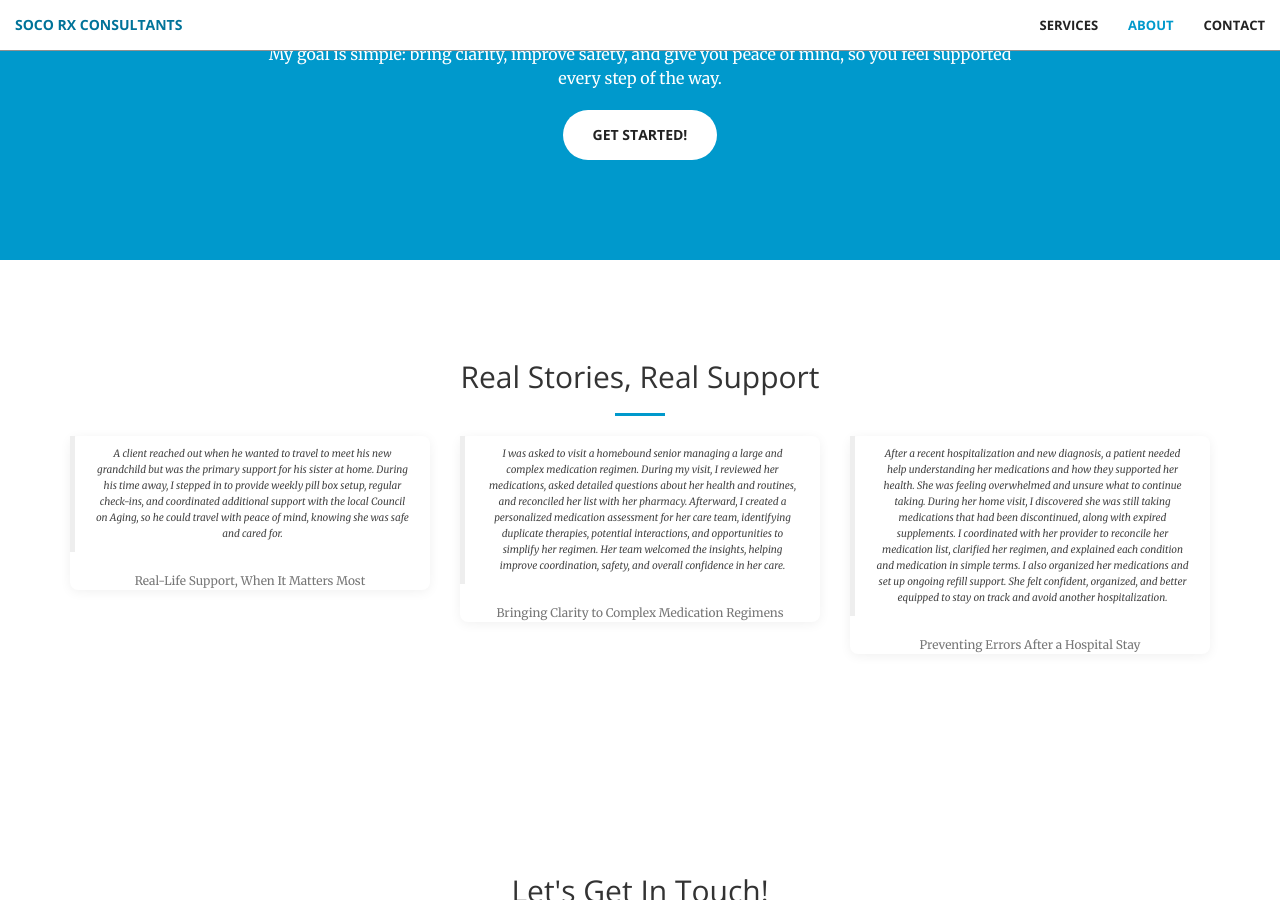
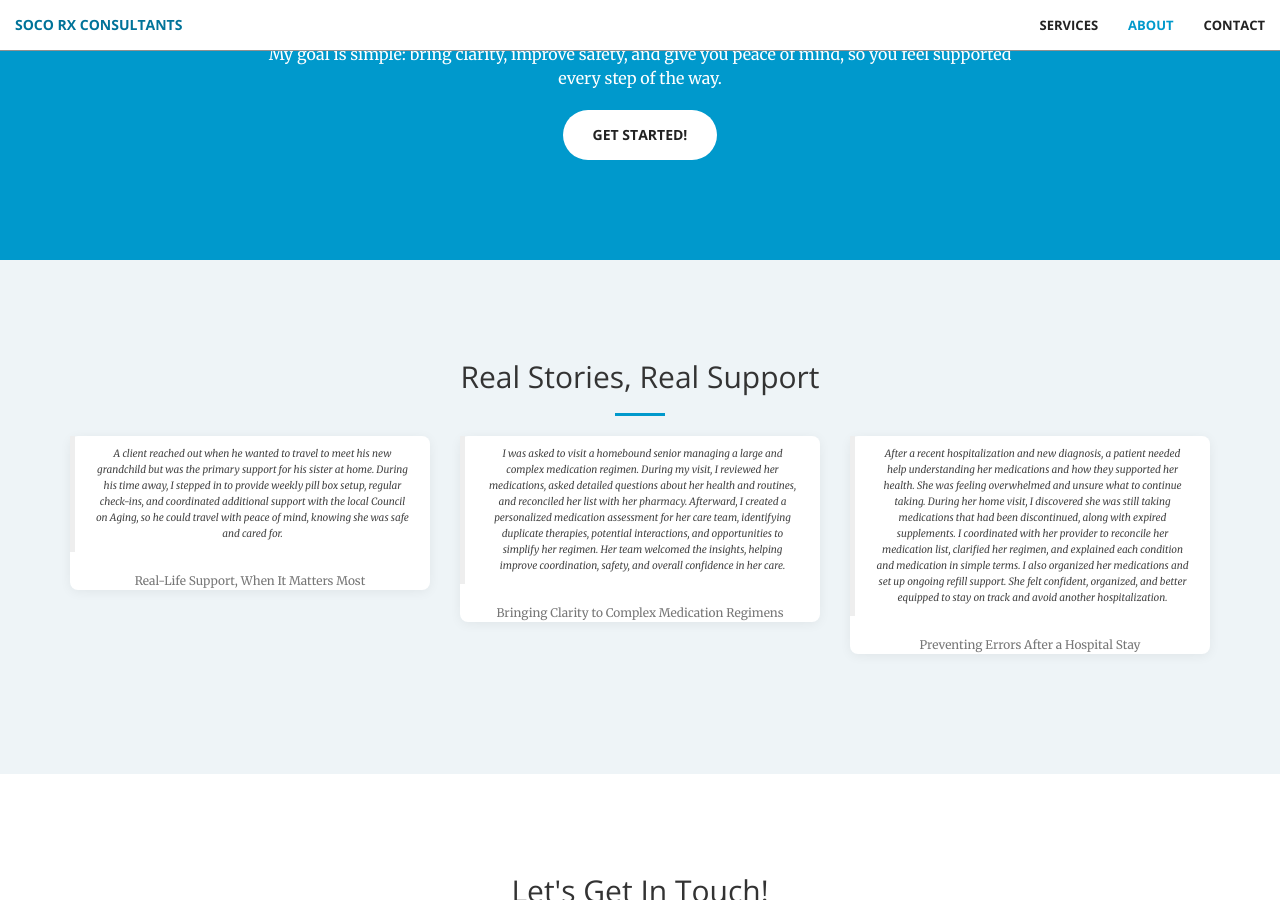
Before and after one commit to edlavalette/edlavalette.github.io, a Jekyll site: the page built from index.html, in a window 1280 px wide and 900 px high, scrolled down 1880 px. Built offline with Jekyll 4.4.1, drawn with Linux system fonts in a browser that asks for light colours.

Commit message:
Update _base.scss

```diff
--- a/_sass/_base.scss
+++ b/_sass/_base.scss
@@ -371,6 +371,7 @@ body {
 
 #testimonials {
   padding: 100px 0;
+  background-color: #eef4f7;  /* warm off-white — change to whatever you want */
 
   .testimonial {
     background: #fff;
```
